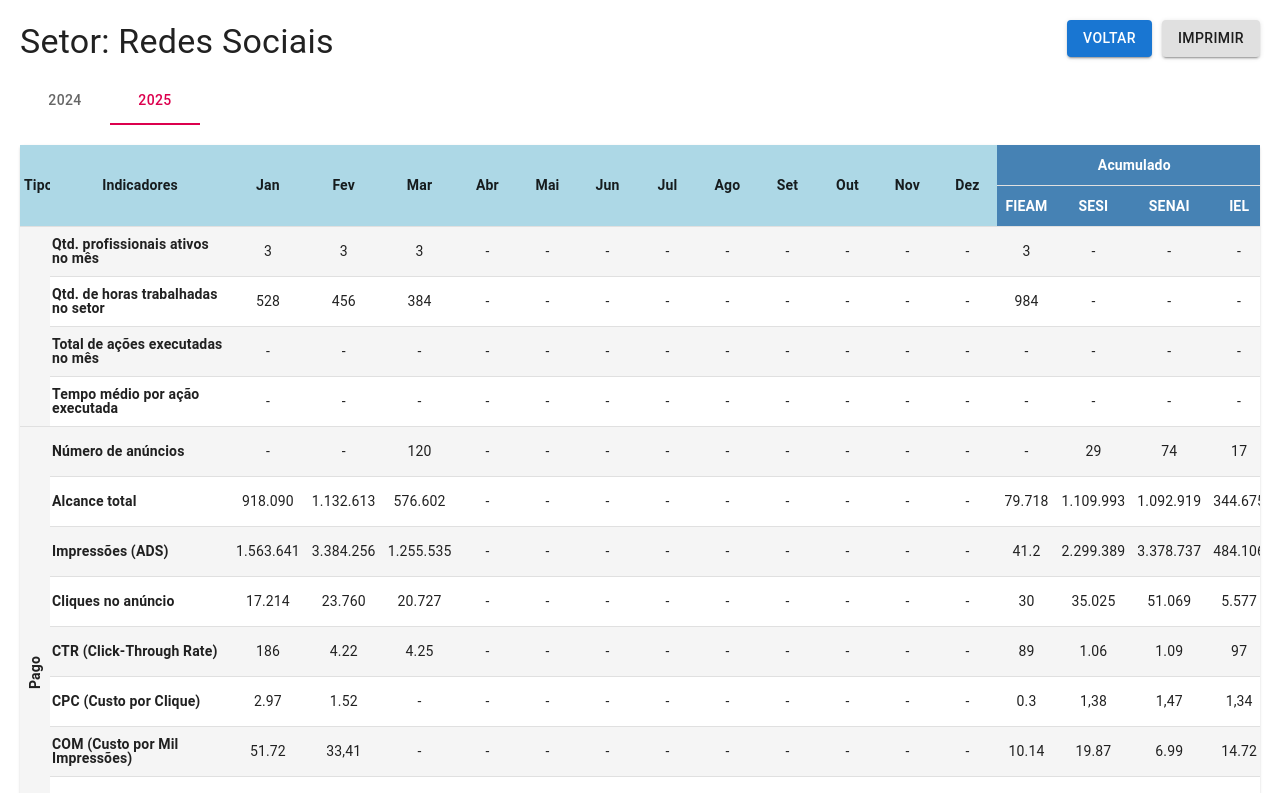
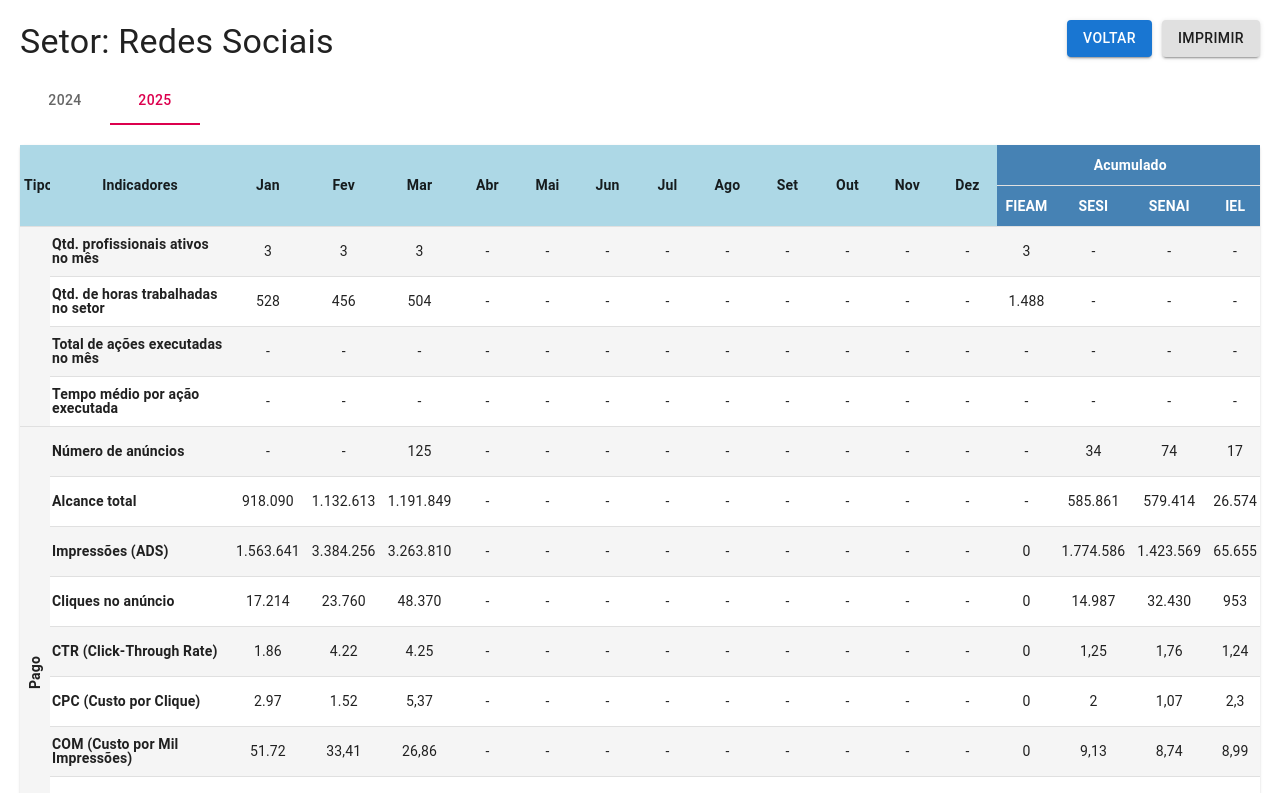
Before and after one commit to Jonathanbfb/organograma, a React (Vite) app: page /indicadores/setor/RedesSociais in a window 1280 px wide. Shown: the top 793 px of the page. Built offline with nearby package versions, Linux system fonts and the light colour scheme.

Commit message:
Atualização dos indicadores 02-04_v3

```diff
--- a/src/pages/setores/Marketing.tsx
+++ b/src/pages/setores/Marketing.tsx
@@ -35,17 +35,39 @@ const Marketing: React.FC = () => {
   ];
 
   const data2025 = [
-    { indicadores: "Qtd. profissionais ativos no mês", jan: 6, fev: 6, mar: "-", abr: "-", mai: "-", jun: "-", jul: "-", ago: "-", set: "-", out: "-", nov: "-", dez: "-", acumulado: { fieam: 6, sesi: "-", senai: "-", iel: "-" } },
-    { indicadores: "Qtd. horas de trabalhadas no setor", jan: 1.056, fev: 912, mar: "-", abr: "-", mai: "-", jun: "-", jul: "-", ago: "-", set: "-", out: "-", nov: "-",dez: "-", acumulado: { fieam: 1.968, sesi: "-", senai: "-", iel: "-" } },
-    { indicadores: "Total de ações executadas no mês", jan: 962, fev: "1012", mar: "-", abr: "-", mai: "-", jun: "-", jul: "-", ago: "-", set: "-", out: "-", nov: "-",dez: "-", acumulado: { fieam: "103", sesi: "1.197", senai: "425", iel: "249" } },
-    { indicadores: "Tempo médio por ação executada", jan: "01h01min", fev: "1h06min", mar: "-", abr: "-", mai: "-", jun: "-", jul: "-", ago: "-", set: "-", out: "-", nov: "-",dez: "-", acumulado: { fieam: "1h", sesi: "-", senai: "-", iel: "-" }, },
-    { indicadores: "Campanhas ativas", jan: "13", fev: "13", mar: "-", abr: "-", mai: "-", jun: "-", jul: "-", ago: "-", set: "-", out: "-", nov: "-", dez: "-", acumulado: { fieam: 5, sesi: 8, senai: 6, iel: 7 } },
-    { indicadores: "Roteiro de vídeos", jan: 48, fev: "64", mar: "-", abr: "-", mai: "-", jun: "-", jul: "-", ago: "-", set: "-", out: "-", nov: "-",dez: "-", acumulado: { fieam: 3, sesi: 72, senai: 24, iel:  13} },
-    { indicadores: "Vídeos Produzidos", jan: 42, fev: "60", mar: "-", abr: "-", mai: "-", jun: "-", jul: "-", ago: "-", set: "-", out: "-", nov: "-",dez: "-", acumulado: { fieam: 3, sesi: 62, senai: 20, iel: 17 } },
-    { indicadores: "Cards Produzidos", jan: 397, fev: "314", mar: "-", abr: "-", mai: "-", jun: "-", jul: "-", ago: "-", set: "-", out: "-", nov: "-",dez: "-", acumulado: { fieam: 33, sesi: 404, senai: 188, iel: 86 }, },
-    { indicadores: "Stories Produzidos", jan: 209, fev: "262", mar: "-", abr: "-", mai: "-", jun: "-", jul: "-", ago: "-", set: "-", out: "-", nov:"-", dez: "-", acumulado: { fieam: 25, sesi: 335, senai: 68, iel: 43 }, },
-    { indicadores: "Flyers Produzidos", jan: 38, fev: "21", mar: "-", abr: "-", mai: "-", jun: "-", jul: "-", ago: "-", set: "-", out: "-", nov: "-" ,dez: "-", acumulado: { fieam: 4, sesi: 28, senai: 14, iel: 13 } ,},
-    { indicadores: "Copies Produzidos", jan: 215, fev: "278", mar: "-", abr: "-", mai: "-", jun: "-", jul: "-", ago: "-", set: "-", out: "-", nov: "-",dez: "-", acumulado: { fieam: 30, sesi: 288, senai: 105, iel: 70 } },
+    { indicadores: "Qtd. profissionais ativos no mês", jan: 6, fev: 6, mar: "6", abr: "-", mai: "-", jun: "-", jul: "-", ago: "-", set: "-", out: "-", nov: "-", dez: "-",
+      acumulado: { fieam: 6, sesi: "-", senai: "-", iel: "-" } },
+
+    { indicadores: "Qtd. horas de trabalhadas no setor", jan: 1.056, fev: 912, mar: "1.008", abr: "-", mai: "-", jun: "-", jul: "-", ago: "-", set: "-", out: "-", nov: "-",dez: "-",
+      acumulado: { fieam: "2.976", sesi: "-", senai: "-", iel: "-" } },
+
+    { indicadores: "Total de ações executadas no mês", jan: 962, fev: "1012", mar: "980", abr: "-", mai: "-", jun: "-", jul: "-", ago: "-", set: "-", out: "-", nov: "-",dez: "-",
+      acumulado: { fieam: "151", sesi: "1.746", senai: "664", iel: "393" } },
+
+    { indicadores: "Tempo médio por ação executada", jan: "01h01min", fev: "1h06min", mar: "1h", abr: "-", mai: "-", jun: "-", jul: "-", ago: "-", set: "-", out: "-", nov: "-",dez: "-",
+      acumulado: { fieam: "1h", sesi: "-", senai: "-", iel: "-" }, },
+
+    { indicadores: "Campanhas ativas", jan: "13", fev: "13", mar: "15", abr: "-", mai: "-", jun: "-", jul: "-", ago: "-", set: "-", out: "-", nov: "-", dez: "-",
+      acumulado: { fieam: 6, sesi: 13, senai: 10, iel: 12 } },
+
+    { indicadores: "Roteiro de vídeos", jan: 48, fev: "64", mar: "88", abr: "-", mai: "-", jun: "-", jul: "-", ago: "-", set: "-", out: "-", nov: "-",dez: "-",
+      acumulado: { fieam: 6, sesi: 129, senai: 40, iel:  25} },
+
+    { indicadores: "Vídeos Produzidos", jan: 42, fev: "60", mar:
+      "88", abr: "-", mai: "-", jun: "-", jul: "-", ago: "-", set: "-", out: "-", nov: "-",dez: "-",
+       acumulado: { fieam: 6, sesi: 119, senai: 36, iel: 29 } },
+
+    { indicadores: "Cards Produzidos", jan: 397, fev: "314", mar: "172", abr: "-", mai: "-", jun: "-", jul: "-", ago: "-", set: "-", out: "-", nov: "-",dez: "-",
+      acumulado: { fieam: 44, sesi: 485, senai: 244, iel: 110 }, },
+
+    { indicadores: "Stories Produzidos", jan: 209, fev: "262", mar: "346", abr: "-", mai: "-", jun: "-", jul: "-", ago: "-", set: "-", out: "-", nov:"-", dez: "-",
+      acumulado: { fieam: 37, sesi: 524, senai: 166, iel: 90}, },
+
+    { indicadores: "Flyers Produzidos", jan: 38, fev: "21", mar: "30", abr: "-", mai: "-", jun: "-", jul: "-", ago: "-", set: "-", out: "-", nov: "-" ,dez: "-",
+      acumulado: { fieam: 8, sesi: 39, senai: 22, iel: 20 } ,},
+
+    { indicadores: "Copies Produzidos", jan: 215, fev: "278", mar: "241", abr: "-", mai: "-", jun: "-", jul: "-", ago: "-", set: "-", out: "-", nov: "-",dez: "-",
+      acumulado: { fieam: 44, sesi: 437, senai: 146, iel: 107 } },
   ];
 
   const categorizeIndicator = (indicator: string): string => {
@@ -289,7 +311,7 @@ Tipo
           </Table>
         </TableContainer>
       </Paper>
-      <h4>Atualizado até 27/02/2025 às 13h</h4>
+      <h4>Atualizado até 02/04/2025 às 11h</h4>
     </div>
   );
 };
--- a/src/pages/setores/RedesSociais.tsx
+++ b/src/pages/setores/RedesSociais.tsx
@@ -149,8 +149,8 @@ const RedesSociais: React.FC = () => {
     },
     {
       "indicadores": "Qtd. de horas trabalhadas no setor",
-      "jan": 528, "fev": "456", "mar": "384", "abr": "-", "mai": "-", "jun": "-", "jul": "-", "ago": "-", "set": "-", "out": "-", "nov": "-",
-      "acumulado": { "fieam":984, "sesi": "-", "senai": "-", "iel": "-" }
+      "jan": 528, "fev": "456", "mar": "504", "abr": "-", "mai": "-", "jun": "-", "jul": "-", "ago": "-", "set": "-", "out": "-", "nov": "-",
+      "acumulado": { "fieam":"1.488", "sesi": "-", "senai": "-", "iel": "-" }
     },
     {
       "indicadores": "Total de ações executadas no mês",
@@ -165,100 +165,99 @@ const RedesSociais: React.FC = () => {
     },
     {
       "indicadores": "Número de anúncios",
-      "jan": "-", "fev": "-", "mar": "120", "abr": "-", "mai": "-", "jun": "-", "jul": "-", "ago": "-", "set": "-", "out": "-", "nov": "-",
-      "acumulado": { "fieam": "-", "sesi": "29", "senai": "74", "iel": "17" }
+      "jan": "-", "fev": "-", "mar": "125", "abr": "-", "mai": "-", "jun": "-", "jul": "-", "ago": "-", "set": "-", "out": "-", "nov": "-",
+      "acumulado": { "fieam": "-", "sesi": "34", "senai": "74", "iel": "17" }
     },
     {
       "indicadores": "Alcance total",
-      "jan": "918.090", "fev": "1.132.613", "mar": "576.602", "abr": "-", "mai": "-", "jun": "-", "jul": "-", "ago": "-", "set": "-", "out": "-", "nov": "-",
-      "acumulado": { "fieam": "79.718", "sesi": "1.109.993", "senai": "1.092.919", "iel": "344.675"
+      "jan": "918.090", "fev": "1.132.613", "mar": "1.191.849", "abr": "-", "mai": "-", "jun": "-", "jul": "-", "ago": "-", "set": "-", "out": "-", "nov": "-",
+      "acumulado": { "fieam": "-", "sesi": "585.861", "senai": "579.414", "iel": "26.574"
       }
     },
     {
       "indicadores": "Impressões (ADS)",
-      "jan": "1.563.641", "fev": "3.384.256", "mar": "1.255.535", "abr": "-", "mai": "-", "jun": "-", "jul": "-", "ago": "-", "set": "-", "out": "-", "nov": "-",
-      "acumulado": { "fieam": 41.200, "sesi": "2.299.389", "senai": "3.378.737", "iel": "484.106"
+      "jan": "1.563.641", "fev": "3.384.256", "mar": "3.263.810", "abr": "-", "mai": "-", "jun": "-", "jul": "-", "ago": "-", "set": "-", "out": "-", "nov": "-",
+      "acumulado": { "fieam": "0", "sesi": "1.774.586", "senai": "1.423.569", "iel": "65.655"
       }
     },
     {
       "indicadores": "Cliques no anúncio",
-      "jan": 17.214, "fev": "23.760", "mar": "20.727", "abr": "-", "mai": "-", "jun": "-", "jul": "-", "ago": "-", "set": "-", "out": "-", "nov": "-",
-      "acumulado": { "fieam": 30, "sesi": "35.025", "senai": "51.069", "iel": "5.577" }
+      "jan": 17.214, "fev": "23.760", "mar": "48.370", "abr": "-", "mai": "-", "jun": "-", "jul": "-", "ago": "-", "set": "-", "out": "-", "nov": "-",
+      "acumulado": { "fieam": 0, "sesi": "14.987", "senai": "32.430", "iel": "953" }
     },
     {
       "indicadores": "CTR (Click-Through Rate)",
-      "jan": "186", "fev": "4.22", "mar": "4.25", "abr": "-", "mai": "-", "jun": "-", "jul": "-", "ago": "-", "set": "-", "out": "-", "nov": "-",
-      "acumulado": { "fieam": 89, "sesi": 1.06, "senai": 1.09, "iel": 97 }
+      "jan": "1.86", "fev": "4.22", "mar": "4.25", "abr": "-", "mai": "-", "jun": "-", "jul": "-", "ago": "-", "set": "-", "out": "-", "nov": "-",
+      "acumulado": { "fieam": 0, "sesi": "1,25", "senai": "1,76", "iel":"1,24"}
     },
     {
       "indicadores": "CPC (Custo por Clique)",
-      "jan": "2.97", "fev": "1.52", "mar": "-", "abr": "-", "mai": "-", "jun": "-", "jul": "-", "ago": "-", "set": "-", "out": "-", "nov": "-",
-      "acumulado": { "fieam": 0.3, "sesi": "1,38", "senai": "1,47", "iel": "1,34" }
+      "jan": "2.97", "fev": "1.52", "mar": "5,37", "abr": "-", "mai": "-", "jun": "-", "jul": "-", "ago": "-", "set": "-", "out": "-", "nov": "-",
+      "acumulado": { "fieam": 0, "sesi": "2", "senai": "1,07", "iel": "2,3" }
     },
     {
       "indicadores": "COM (Custo por Mil Impressões)",
-      "jan": "51.72", "fev": "33,41", "mar": "-", "abr": "-", "mai": "-", "jun": "-", "jul": "-", "ago": "-", "set": "-", "out": "-", "nov": "-",
-      "acumulado": { "fieam": 10.14, "sesi": 19.87, "senai": 6.99, "iel": 14.72}
+      "jan": "51.72", "fev": "33,41", "mar": "26,86", "abr": "-", "mai": "-", "jun": "-", "jul": "-", "ago": "-", "set": "-", "out": "-", "nov": "-",
+      "acumulado": { "fieam": 0, "sesi": "9,13", "senai":"8,74", "iel": "8,99"}
     },
     {
       "indicadores": "Conversões",
-      "jan": 1.603, "fev": "5.492", "mar": "-", "abr": "-", "mai": "-", "jun": "-", "jul": "-", "ago": "-", "set": "-", "out": "-", "nov": "-",
-      "acumulado": { "fieam": "-", "sesi": 673, "senai": 930, "iel": "-" }
+      "jan": 1.603, "fev": "5.492", "mar": "5.353", "abr": "-", "mai": "-", "jun": "-", "jul": "-", "ago": "-", "set": "-", "out": "-", "nov": "-",
+      "acumulado": { "fieam": "-", "sesi": "1.016", "senai":"4.217", "iel": "120" }
     },
     {
       "indicadores": "Taxa de conversão (%)",
-      "jan": 59, "fev": "27", "mar": "-", "abr": "-", "mai": "-", "jun": "-", "jul": "-", "ago": "-", "set": "-", "out": "-", "nov": "-",
-      "acumulado": { "fieam": "-", "sesi": 19, "senai": 40, "iel": "-" }
+      "jan": 59, "fev": "27", "mar": "34", "abr": "-", "mai": "-", "jun": "-", "jul": "-", "ago": "-", "set": "-", "out": "-", "nov": "-",
+      "acumulado": { "fieam": "-", "sesi": 11, "senai": "14", "iel": "9" }
     },
     {
       "indicadores": "CPA (Custo por Aquisição)",
-      "jan": "13.15", "fev": "15,4", "mar": "-", "abr": "-", "mai": "-", "jun": "-", "jul": "-", "ago": "-", "set": "-", "out": "-", "nov": "-",
-      "acumulado": { "fieam": "-", "sesi": 7.91, "senai": 5.24, "iel": "-" }
+      "jan": "13,15", "fev": "15,4", "mar": "16,39", "abr": "-", "mai": "-", "jun": "-", "jul": "-", "ago": "-", "set": "-", "out": "-", "nov": "-",
+      "acumulado": { "fieam": "-", "sesi": 7.41, "senai": "4,14", "iel": "4,84" }
     },
     {
       "indicadores": "Qtd de E-mails enviados",
-      "jan": 1.476, "fev": "519", "mar": "-", "abr": "-", "mai": "-", "jun": "-", "jul": "-", "ago": "-", "set": "-", "out": "-", "nov": "-",
-      "acumulado": { "fieam": 121, "sesi": 989, "senai": 366, "iel": "-" }
+      "jan": 1.476, "fev": "519", "mar": " 619", "abr": "-", "mai": "-", "jun": "-", "jul": "-", "ago": "-", "set": "-", "out": "-", "nov": "-",
+      "acumulado": { "fieam": 129, "sesi": 1.476, "senai": 751, "iel": "258" }
     },
     {
       "indicadores": "Taxa de abertura de e-mail",
-      "jan": 27, "fev": "10", "mar": "-", "abr": "-", "mai": "-", "jun": "-", "jul": "-", "ago": "-", "set": "-", "out": "-", "nov": "-",
-      "acumulado": { "fieam": 8, "sesi": 11, "senai": 8, "iel": "-" }
+      "jan": 27, "fev": "10", "mar": "14", "abr": "-", "mai": "-", "jun": "-", "jul": "-", "ago": "-", "set": "-", "out": "-", "nov": "-",
+      "acumulado": { "fieam": 8, "sesi": 20, "senai": 17, "iel": "6" }
     },
     {
       "indicadores": "Site - Visitantes únicos",
-      "jan": 9.395, "fev": "11.544", "mar": "-", "abr": "-", "mai": "-", "jun": "-", "jul": "-", "ago": "-", "set": "-", "out": "-", "nov": "-",
-      "acumulado": { "fieam": 1.209, "sesi": 4.765, "senai": 3.421, "iel": "-" }
+      "jan": 9.395, "fev": "11.544", "mar": "7.234", "abr": "-", "mai": "-", "jun": "-", "jul": "-", "ago": "-", "set": "-", "out": "-", "nov": "-",
+      "acumulado": { "fieam": 3.147, "sesi": 2.100, "senai": 1.987, "iel": "-" }
     },
     {
       "indicadores": "Publicação nas redes sociais",
-      "jan": "94", "fev": "674", "mar": "-", "abr": "-", "mai": "-", "jun": "-", "jul": "-", "ago": "-", "set": "-", "out": "-", "nov": "-",
+      "jan": "94", "fev": "674", "mar": "225", "abr": "-", "mai": "-", "jun": "-", "jul": "-", "ago": "-", "set": "-", "out": "-", "nov": "-",
       "acumulado": { "fieam": 50, "sesi": 474, "senai": 150, "iel": 94 }
     },
 {
       "indicadores": "Resposta de comentários nas redes sociais",
-      "jan": 157, "fev": "2.220", "mar": "-", "abr": "-", "mai": "-", "jun": "-", "jul": "-", "ago": "-", "set": "-", "out": "-", "nov": "-",
-      "acumulado": { "fieam": 7, "sesi": 49, "senai": 72, "iel": 29 }
+      "jan": 157, "fev": "2.220", "mar": "1.835", "abr": "-", "mai": "-", "jun": "-", "jul": "-", "ago": "-", "set": "-", "out": "-", "nov": "-",
+      "acumulado": { "fieam": 3, "sesi": 1.449, "senai": 203, "iel": 180 }
     },
     {
       "indicadores": "Contas Alcançadas",
-      "jan": 88.867, "fev": "450.493", "mar": "-", "abr": "-", "mai": "-", "jun": "-", "jul": "-", "ago": "-", "set": "-", "out": "-", "nov": "-",
-      "acumulado": { "fieam": "18142", "sesi": "27419", "senai": "19205", "iel": "24101" }
+      "jan": 88.867, "fev": "450.493", "mar": "575.176", "abr": "-", "mai": "-", "jun": "-", "jul": "-", "ago": "-", "set": "-", "out": "-", "nov": "-",
+      "acumulado": { "fieam": "4.307", "sesi": "420.545", "senai": "96.728", "iel": "53.596" }
     },
     {
       "indicadores": "Interações",
-      "jan": 3.672, "fev": "46.495", "mar": "-", "abr": "-", "mai": "-", "jun": "-", "jul": "-", "ago": "-", "set": "-", "out": "-", "nov": "-",
-      "acumulado": { "fieam": 19, "sesi": 1.895, "senai": 1.757, "iel": 1 }
+      "jan": 3.672, "fev": "46.495", "mar": "44.782", "abr": "-", "mai": "-", "jun": "-", "jul": "-", "ago": "-", "set": "-", "out": "-", "nov": "-",
+      "acumulado": { "fieam": 229, "sesi": "31.132", "senai": "7.106", "iel": "6315" }
     },
 {
       "indicadores": "Taxa de Engajamento",
-      "jan": 50, "fev": "40,1", "mar": "-", "abr": "-", "mai": "-", "jun": "-", "jul": "-", "ago": "-", "set": "-", "out": "-", "nov": "-",
-      "acumulado": { "fieam": 1, "sesi": 17, "senai": 14, "iel": 18 }
-    },
+      "jan": 12, "fev": "10", "mar": "4", "abr": "-", "mai": "-", "jun": "-", "jul": "-", "ago": "-", "set": "-", "out": "-", "nov": "-",
+      "acumulado": { "fieam": "3,18", "sesi": "3,12", "senai": "3,98", "iel": "6,08" }    },
     {
       "indicadores": "Seguidores",
-      "jan": 171.729, "fev": "177.273", "mar": "-", "abr": "-", "mai": "-", "jun": "-", "jul": "-", "ago": "-", "set": "-", "out": "-", "nov": "-",
-      "acumulado": { "fieam": 8.925, "sesi": 59.847, "senai": 83.204, "iel": 19.753 }
+      "jan": 171.729, "fev": "177.273", "mar": "181.501", "abr": "-", "mai": "-", "jun": "-", "jul": "-", "ago": "-", "set": "-", "out": "-", "nov": "-",
+      "acumulado": { "fieam": 9.149, "sesi": 63.581, "senai": 87.003, "iel": 21.768 }
     },
   ]
 
@@ -514,7 +513,7 @@ Tipo
           </Table>
         </TableContainer>
       </Paper>
-      <h4>Atualizado até 27/02/2025 às 15h</h4>
+      <h4>Atualizado até 02/04/2025 às 12h</h4>
     </div>
   );
 };
```
